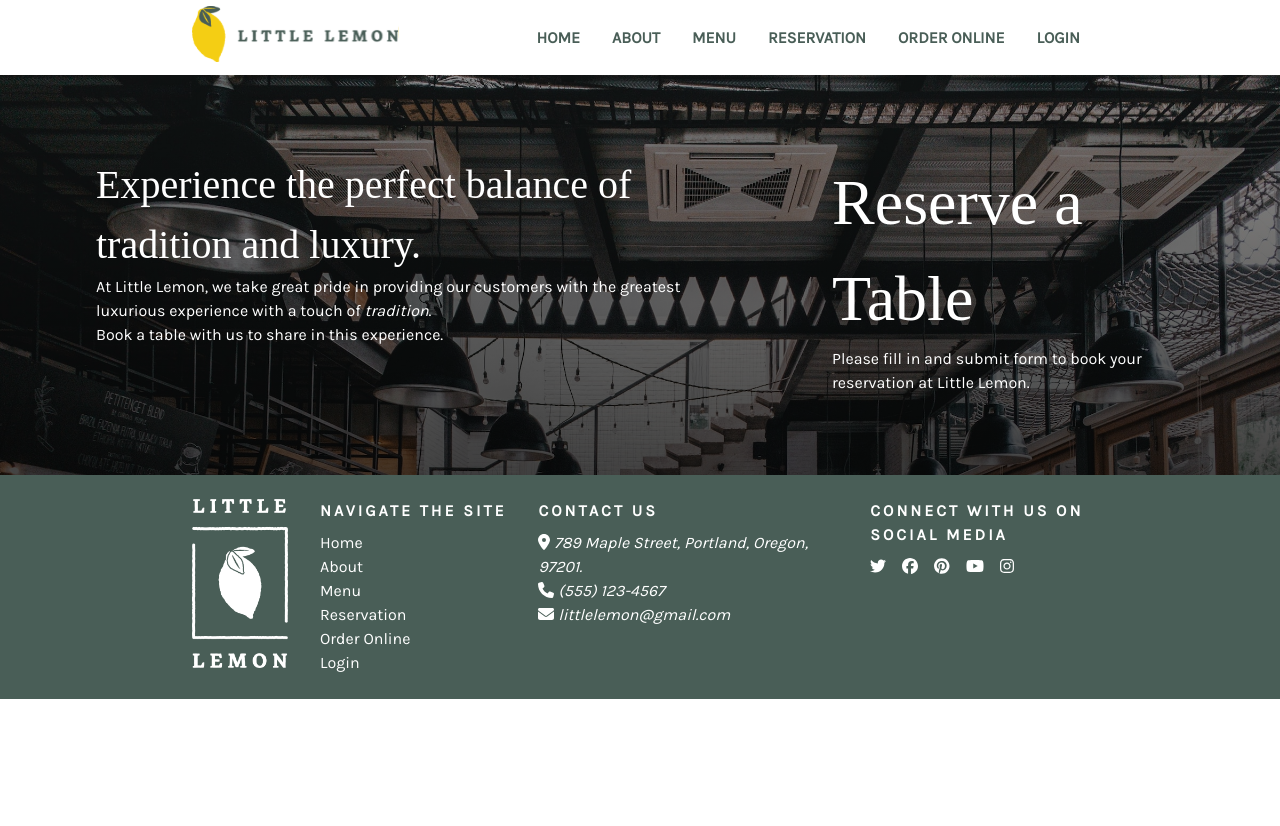
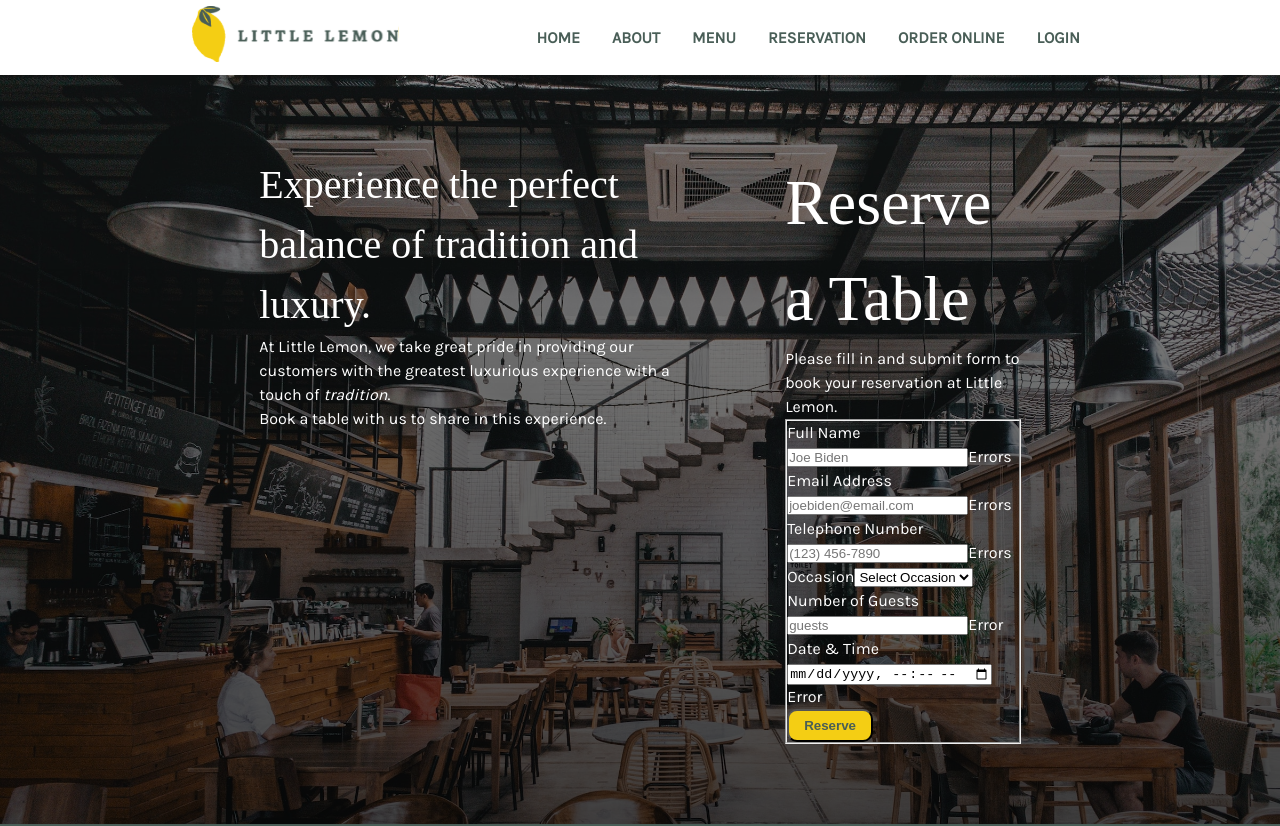
Before and after one commit to samuel-ola1/little-lemon, a React (Create React App) app: page /reservation in a window 1280 px wide. Shown: the top 826 px of the page. Before the commit the page ends 800 px from the top, so only its background shows below. Built offline with nearby package versions, Linux system fonts and the light colour scheme; a web font is replaced by a local one.

Commit message:
Working on th reservation PAGE

```diff
--- a/package.json
+++ b/package.json
@@ -13,9 +13,11 @@
     "@testing-library/user-event": "^13.5.0",
     "react": "^18.2.0",
     "react-dom": "^18.2.0",
+    "react-hook-form": "^7.45.4",
     "react-router-dom": "^6.11.1",
     "react-scripts": "5.0.1",
-    "web-vitals": "^2.1.4"
+    "web-vitals": "^2.1.4",
+    "yup": "^1.2.0"
   },
   "scripts": {
     "start": "react-scripts start",
--- a/src/components/BookingForm.js
+++ b/src/components/BookingForm.js
@@ -1,9 +1,52 @@
 import React from 'react'
 
 const BookingForm = () => {
+
+
+
+
   return (
     <form>
+        <fieldset>
+          <div className="field">
+            <label htmlFor="name">Full Name</label>
+            <input type="text" placeholder="Joe Biden" name="name"/>
+            <span>Errors</span>
+          </div>
+          <div className="field">
+            <label htmlFor="email">Email Address</label>
+            <input type="email" placeholder="joebiden@email.com" name="email"/>
+            <span>Errors</span>
+          </div>
+          <div className="field">
+            <label htmlFor="telephone">Telephone Number</label>
+            <input type="tel" placeholder="(123) 456-7890" name="telephone"/>
+            <span>Errors</span>
+          </div>
 
+          <div className='field'>
+              <label htmlFor="occasion" className="htmlfor">Occasion</label>
+              <select name="occasion" className="name">
+                <option value="select">Select Occasion</option>
+                <option value="birthday">Birthday</option>
+                <option value="engagement">Engagement</option>
+                <option value="anniversary">Anniversary</option>
+              </select>
+          </div>
+
+          <div className='field'>
+              <label htmlFor="guests" className="">Number of Guests</label>
+              <input type="number" placeholder="guests"  name='guests'/>
+              <span>Error</span>
+          </div>
+
+          <div className='field'>
+              <label htmlFor="date" className="htmlfor">Date & Time</label>
+              <input type="datetime-local" name="date" />
+              <span>Error</span>
+          </div>
+          <button className='btn btn-primary'>Reserve</button>
+        </fieldset>
     </form>
   )
 }
--- a/src/pages/BookingPage.js
+++ b/src/pages/BookingPage.js
@@ -5,7 +5,8 @@ import "./bookingpage.css";
 const BookingPage = () => {
   return (
     <main className='res-container'>
-      <div className="res-content">
+      <div className="container">
+        <div className="res-content">
             <div className="">
                 <h2 className='title'>Experience the perfect balance of tradition and luxury.</h2>
                 <p>At Little Lemon, we take great pride in providing our customers with the greatest luxurious experience with a touch of <em>tradition</em>.</p>
@@ -16,7 +17,9 @@ const BookingPage = () => {
                 <p>Please fill in and submit form to book your reservation at Little Lemon.</p>
                 <BookingForm />
             </div>
+        </div>
       </div>
+
     </main>
   )
 }
```
Also changed, not shown: 1 other file (tests, documents, lock files or other folders).
